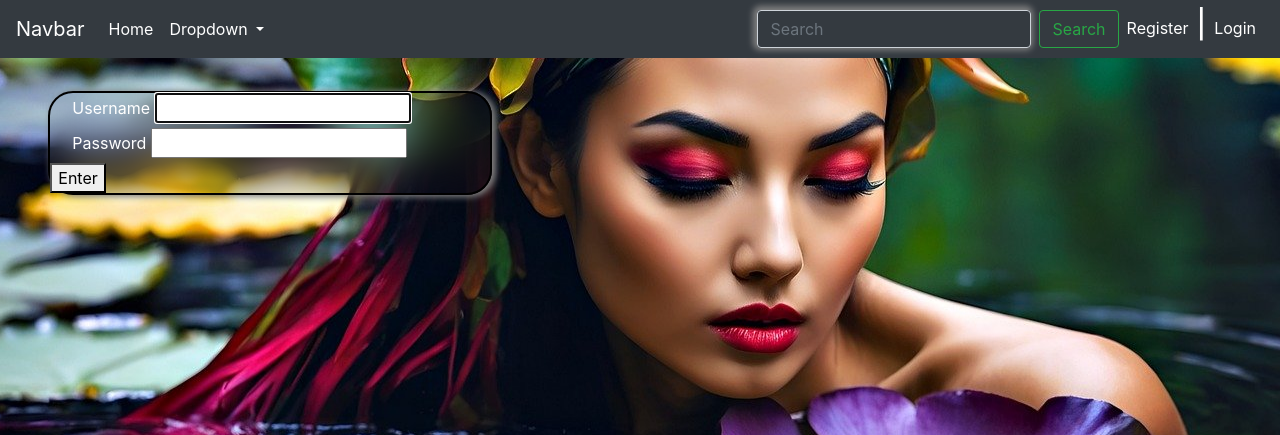
After one commit to Vladimir-Strelec/Online_Shop, a Django app: page /login/ in a window 1280 px wide. The commit adds this page. Shown: the top 435 px of the page. Run offline with Django 5.2, Linux system fonts and the light colour scheme; some libraries are stand-ins or nearby versions.

Commit message:
Add the background and front 1.1

```diff
--- a/djsite/project/project/account/forms.py
+++ b/djsite/project/project/account/forms.py
@@ -1,6 +1,8 @@
 from django.contrib.auth.forms import UserCreationForm
 from django import forms
 from django.contrib.auth.models import User
+
+from .models import ShopUser
 
 
 class RegisterUserForm(UserCreationForm):
--- a/djsite/project/project/account/urls.py
+++ b/djsite/project/project/account/urls.py
@@ -1,7 +1,8 @@
 from django.urls import path
 
-from .views import create_user
+from .views import create_user, UserLoginView
 
 urlpatterns = [
     path('register/', create_user, name='register'),
+    path('login/', UserLoginView.as_view(), name='login'),
 ]
--- a/djsite/project/project/account/views.py
+++ b/djsite/project/project/account/views.py
@@ -3,6 +3,7 @@
 
 from django.contrib.auth.forms import UserCreationForm
 from django.contrib.auth.models import User
+from django.contrib.auth.views import LoginView
 from django.shortcuts import render, redirect
 from django.urls import reverse_lazy
 from django.views.generic import CreateView
@@ -36,4 +37,14 @@
             return redirect('home')
 
     form = RegisterUserForm()
-    return render(request, 'register-user.html', {'form': form})
+    return render(request, 'account/register-user.html', {'form': form})
+
+
+class UserLoginView(LoginView):
+    template_name = 'account/login.html'
+    success_url = reverse_lazy('index')
+
+    def get_success_url(self):
+        if self.success_url:
+            return self.success_url
+        return super().get_success_url()
--- /dev/null
+++ b/djsite/project/project/templates/account/login.html
@@ -0,0 +1,18 @@
+{% extends 'base.html'%}
+
+
+
+{% block content %}
+    <form class="container" method="post" enctype="multipart/form-data">
+        {% csrf_token %}
+        <div class="filter">
+            {% for f in form %}
+            <div style="width: 90%; margin: 0 auto;">
+                <label class="label-and-text">{{f.label}}</label>
+                {{ f }}
+            </div>
+            {% endfor %}
+            <button type="submit">Enter</button>
+        </div>
+    </form>
+{% endblock %}
--- a/djsite/project/project/templates/base.html
+++ b/djsite/project/project/templates/base.html
@@ -29,9 +29,6 @@
                 <li class="nav-item active">
                     <a class="nav-link text-white" href="{% url 'home' %}">Home <span class="sr-only">(current)</span></a>
                 </li>
-                <li class="nav-item">
-                    <a class="nav-link text-white" href="{% url 'register' %}">Register</a>
-                </li>
                 <li class="nav-item dropdown">
                     <a class="nav-link dropdown-toggle text-white" href="#" id="navbarDropdown" role="button" data-toggle="dropdown"
                        aria-haspopup="true" aria-expanded="false">
@@ -44,15 +41,21 @@
                         <a class="dropdown-item text-light" href="#">Something else here</a>
                     </div>
                 </li>
-                <li class="nav-item">
-                    <a class="nav-link disabled" href="#">Disabled</a>
-                </li>
             </ul>
             <form class="form-inline my-2 my-lg-0">
                 <input class="form-control mr-sm-2" type="search" placeholder="Search" aria-label="Search">
                 <button class="btn btn-outline-success my-2 my-sm-0" type="submit">Search</button>
             </form>
         </div>
+        <ul class="navbar-nav mr-auto">
+            <li class="nav-item">
+                <a class="nav-link text-white" href="{% url 'register' %}">Register</a>
+            </li>
+            <h3 style="color: white;">|</h3>
+            <li class="nav-item">
+                <a class="nav-link text-white" role="button" href="{% url 'login' %}">Login</a>
+            </li>
+        </ul>
     </nav>
     {% block content %}
     {% endblock %}
--- a/djsite/project/static/css/body.css
+++ b/djsite/project/static/css/body.css
@@ -35,3 +35,8 @@
 text {
     box-shadow: -2px -2px 0.5px 0.5px #000000;
 }
+
+.button {
+    color: white;
+    border: 1px 1px solid #994;
+}
```
Also changed, not shown: djsite/project/media/images/photo_5845686064973464228_y.jpg (deleted), djsite/project/media/images/photo_5875091219263111265_y.jpg (deleted), djsite/project/media/images/photo_5875091219263111270_y.jpg (deleted), djsite/project/project/account/migrations/0001_initial.py, djsite/project/project/account/migrations/0002_rename_client_numer_shopuser_username.py (deleted), djsite/project/project/account/migrations/0003_alter_shopuser_password.py (deleted), djsite/project/project/account/migrations/0004_alter_shopuser_password.py (deleted), djsite/project/project/account/migrations/0005_shopuser_password1_alter_shopuser_password.py (deleted), djsite/project/project/account/migrations/0006_remove_shopuser_password1_alter_shopuser_password.py (deleted), djsite/project/project/templates/account/profile.html (added), djsite/project/project/templates/account/register-user.html (renamed from djsite/project/project/templates/register-user.html), djsite/project/project/templates/web/payment.html (renamed from djsite/project/project/templates/payment.html).
